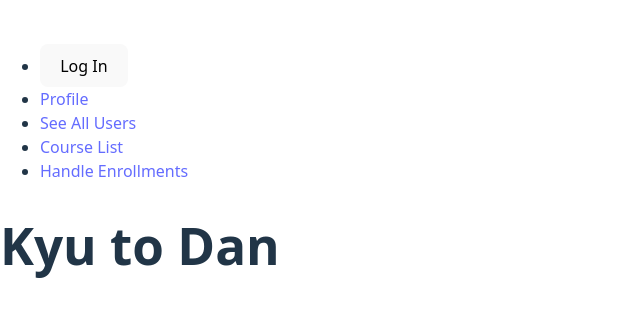
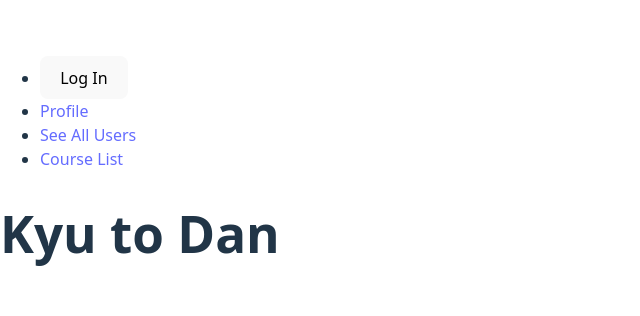
Before and after one commit to RachelGreenwood/E-Learning-Platform, a React (Vite) app in the folder client/: page / in a window 1280 px wide. Shown: the part 232-548 px from the top of the page, without its empty margins (0-640 px from the left). Built offline with nearby package versions, Linux system fonts and the light colour scheme; no server answers.

Commit message:
Handle Enrollments Page Is Only Visible To Instructors

```diff
--- a/client/src/components/NavBar.jsx
+++ b/client/src/components/NavBar.jsx
@@ -16,7 +16,9 @@ export default function NavBar({ profile }) {
                     {profile?.role === "Student" && (
                         <li><Link className='link' to="/enrolled-courses">Enrolled Courses</Link></li>
                     )}
-                    <li><Link className='link' to="/handle-enrollment">Handle Enrollments</Link></li>
+                    {profile?.role === "Instructor" && (
+                        <li><Link className='link' to="/handle-enrollment">Handle Enrollments</Link></li>
+                    )}
                 </ul>
             </nav>
         </div>
```
